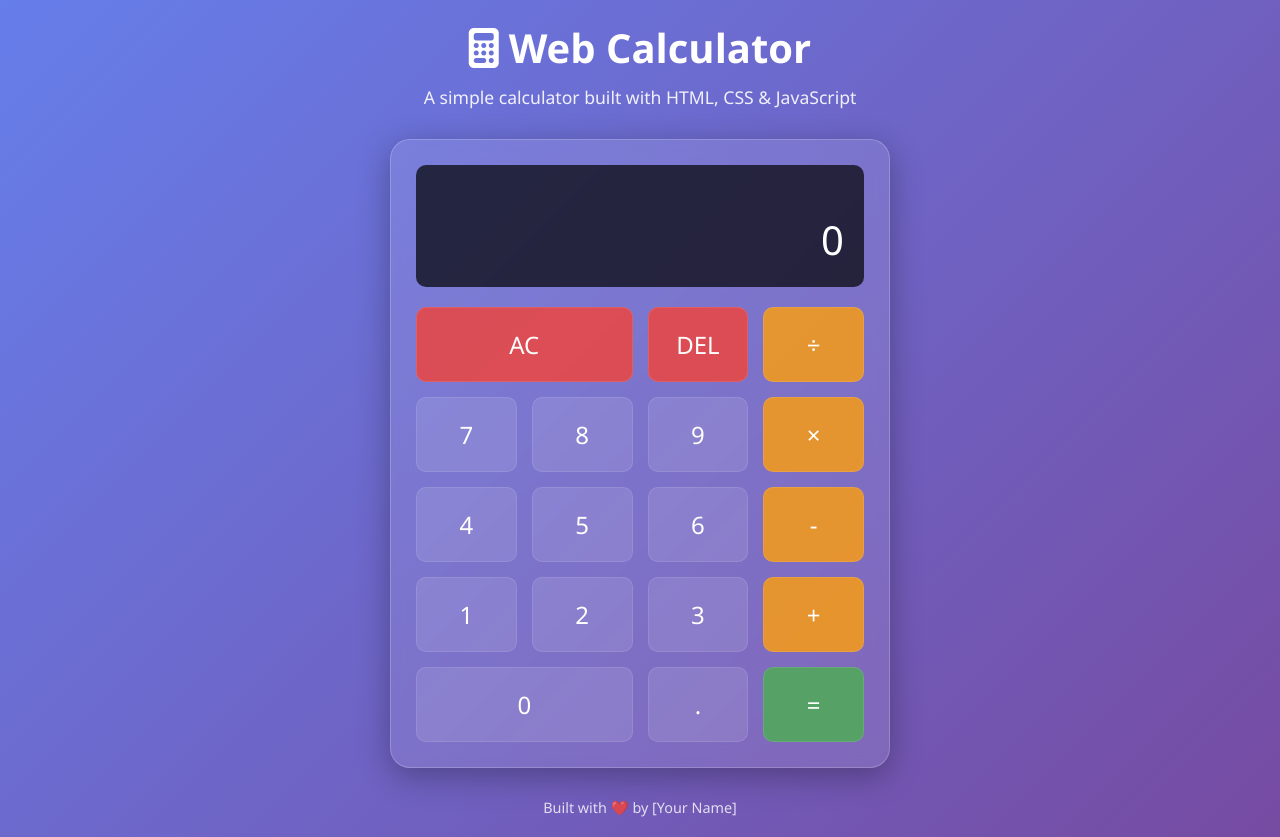
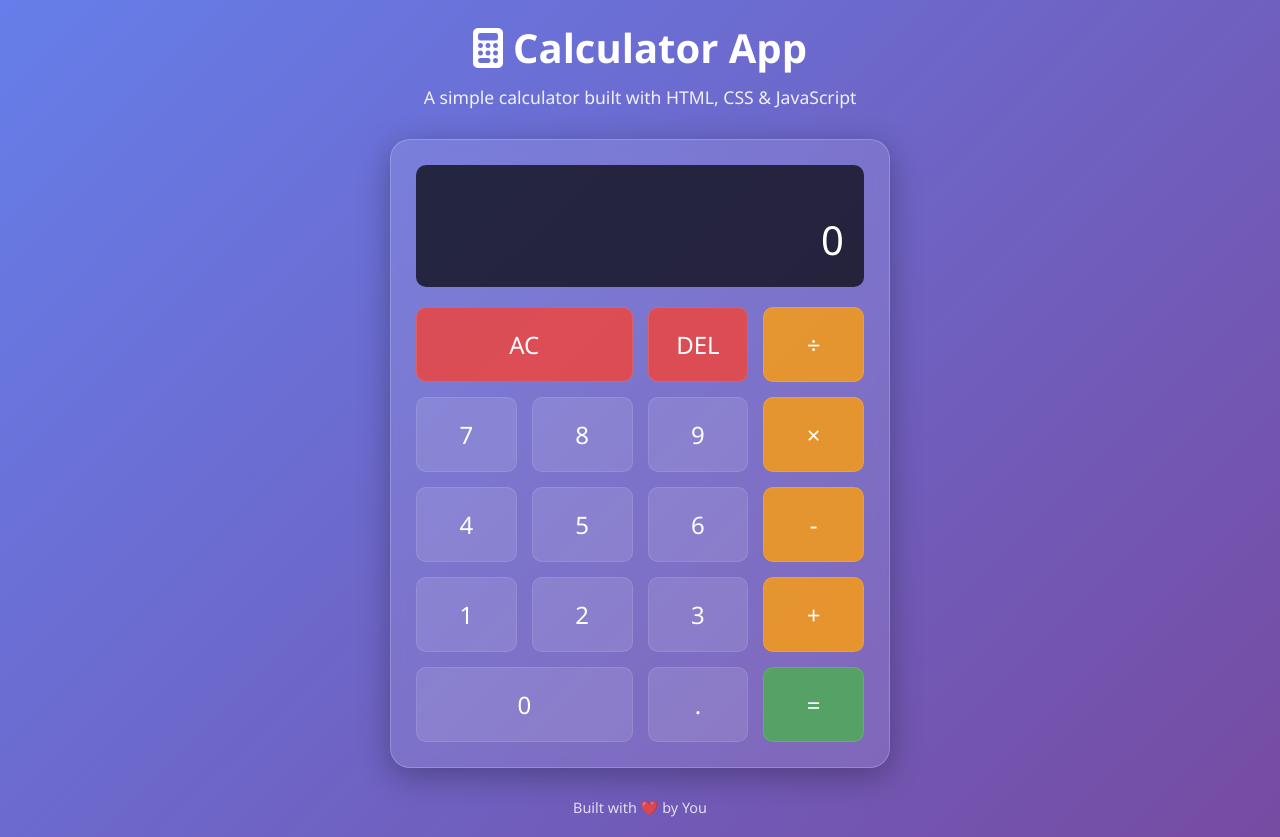
Before and after one commit to Tarantinoh/portfolio-website, a plain HTML site: page Index.html in a window 1280 px wide. Drawn offline with Linux system fonts and the light colour scheme.

Commit message:
Update Index.html

```diff
--- a/Index.html
+++ b/Index.html
@@ -4,13 +4,15 @@
     <meta charset="UTF-8">
     <meta name="viewport" content="width=device-width, initial-scale=1.0">
     <title>Calculator App</title>
+    <!-- This loads CSS from YOUR folder -->
     <link rel="stylesheet" href="style.css">
+    <!-- This loads Font Awesome from internet (optional) -->
     <link rel="stylesheet" href="https://cdnjs.cloudflare.com/ajax/libs/font-awesome/6.4.0/css/all.min.css">
 </head>
 <body>
     <div class="container">
         <header>
-            <h1><i class="fas fa-calculator"></i> Web Calculator</h1>
+            <h1><i class="fas fa-calculator"></i> Calculator App</h1>
             <p>A simple calculator built with HTML, CSS & JavaScript</p>
         </header>
 
@@ -47,11 +49,11 @@
         </div>
 
         <footer>
-            <p>Built with ❤️ by [Your Name]</p>
+            <p>Built with ❤️ by You</p>
         </footer>
     </div>
 
-    <!-- IMPORTANT: This line loads the JavaScript -->
+    <!-- This loads JavaScript from YOUR folder -->
     <script src="script.js"></script>
 </body>
 </html>
```
